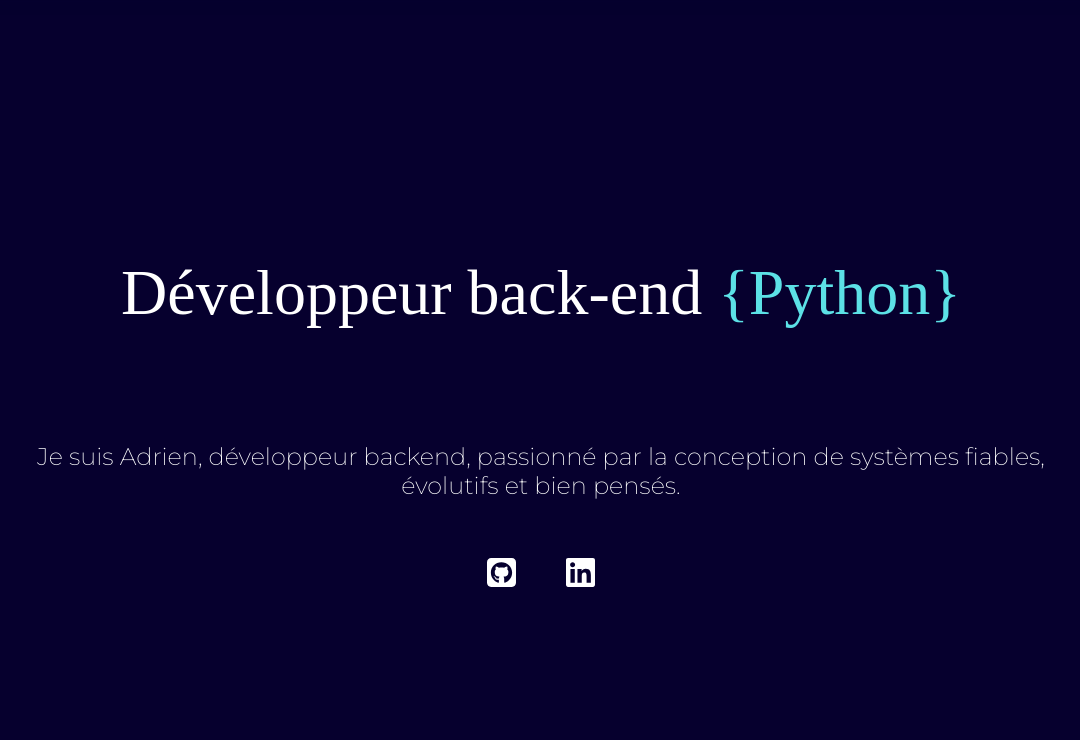
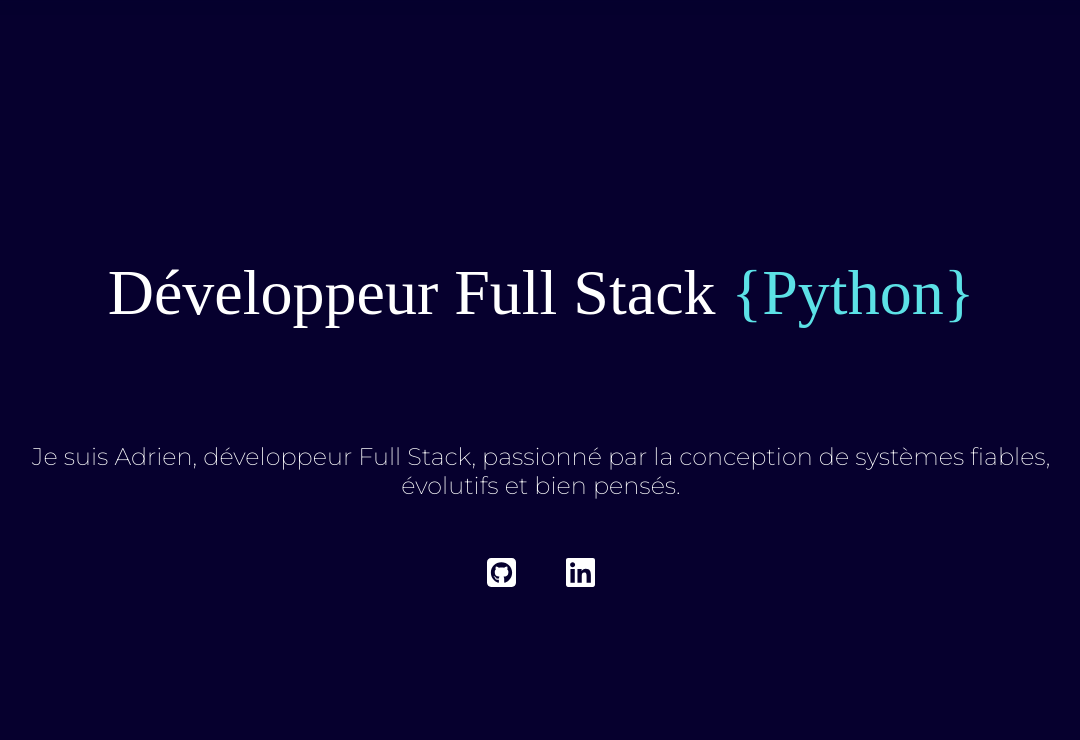
Before and after one commit to Adrien89betty/portfolio_adrien, a Django app: page / in a window 1280 px wide. Shown: the part 48-788 px from the top of the page, without its empty margins (99-1179 px from the left). Run offline with Django 5.2, Linux system fonts and the light colour scheme; data that the repository does not hold is empty; some web fonts are replaced.

Commit message:
update projects in database

```diff
--- a/home/templates/home/index.html
+++ b/home/templates/home/index.html
@@ -17,10 +17,10 @@
 <div class="main-container">
     <div class="welcome">
       <div class="title-container">
-        <h1>Développeur back-end <span>{{ "{" }}Python{{ "}" }}</span></h1>
+        <h1>Développeur Full Stack <span>{{ "{" }}Python{{ "}" }}</span></h1>
       </div>
       <div class="hook-container">
-        <h2>Je suis Adrien, développeur backend, passionné par la conception de systèmes fiables, évolutifs et bien pensés.</h2>
+        <h2>Je suis Adrien, développeur Full Stack, passionné par la conception de systèmes fiables, évolutifs et bien pensés.</h2>
       </div>
       <div class="social-links">
         <a href="https://github.com/Adrien89betty" target="_blank"><img src="{% static 'home/images/github_logo.svg' %}" alt="Github"></a>
--- a/projects/management/commands/generate_projects.py
+++ b/projects/management/commands/generate_projects.py
@@ -14,7 +14,7 @@ class Command(BaseCommand):
 
         project1 = Project.objects.create(
                 title="Ce Portfolio",
-                description="""Ce portfolio est un site web personnel conçu pour présenter mon profil de développeur back-end, mes compétences techniques, mes projets réalisés ainsi qu’un moyen de me contacter et il est entièrement responsive.
+                description="""Ce portfolio est un site web personnel conçu pour présenter mon profil de développeur full stack, mes compétences techniques, mes projets réalisés ainsi qu’un moyen de me contacter et il est entièrement responsive.
 
                 Sur le plan de l’architecture, le site repose sur une séparation entre le back-end et le front-end. Le back-end est développé avec Django et expose les données via des API REST construites avec Django REST Framework.
 
```
